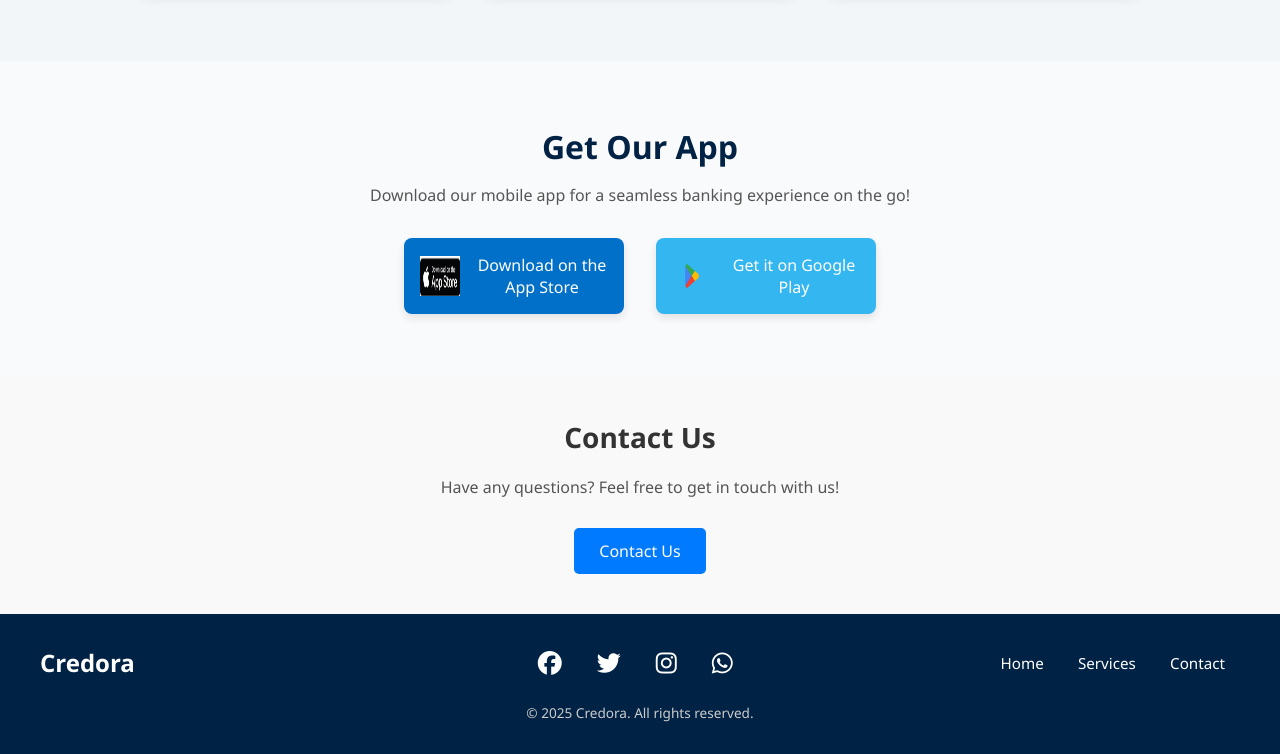
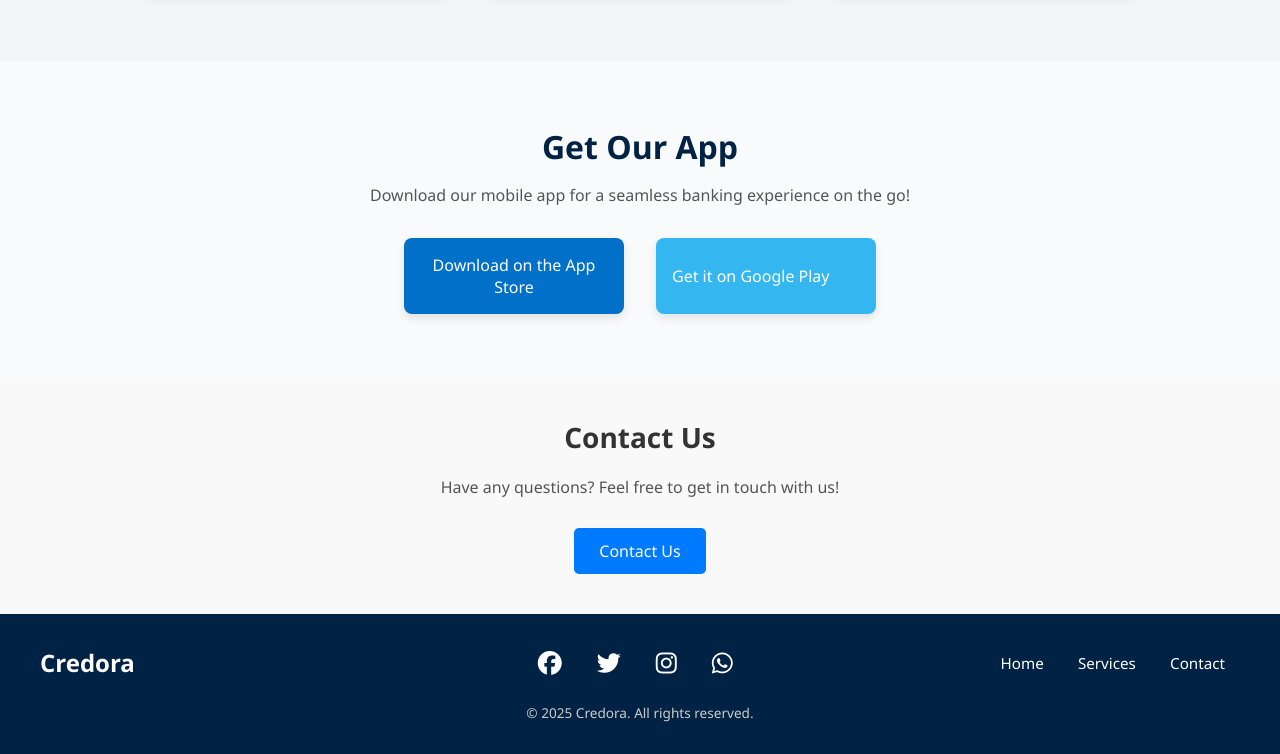
Before and after one commit to maria-ba98/bank-site, a plain HTML site: page index.html in a window 1280 px wide. Shown: the part 1491-2245 px from the top of the page. Drawn offline with nearby package versions, Linux system fonts and the light colour scheme.

Commit message:
تعديل على ملف HTML

```diff
--- a/index.html
+++ b/index.html
@@ -107,14 +107,14 @@
         <p>Download our mobile app for a seamless banking experience on the go!</p>
         <div class="download-buttons">
           <a href="#" class="download-btn app-store">
-            <img src="images/app_store.png" alt="App Store">
+          <!-- <img src="images/App_store.png" alt="App Store">-->
 
-            <span>Download on the App Store</span>
+            <span class="google" >Download on the App Store</span>
         </a>
         <a href="#" class="download-btn google-play">
-          <img src="images/google_play.jpg" alt="Google Play">
+        <!--  <img src="images/google_play.jpg" alt="Google Play">-->
 
-            <span>Get it on Google Play</span>
+            <span class="google">Get it on Google Play</span>
         </a>
 
         </div>
```
